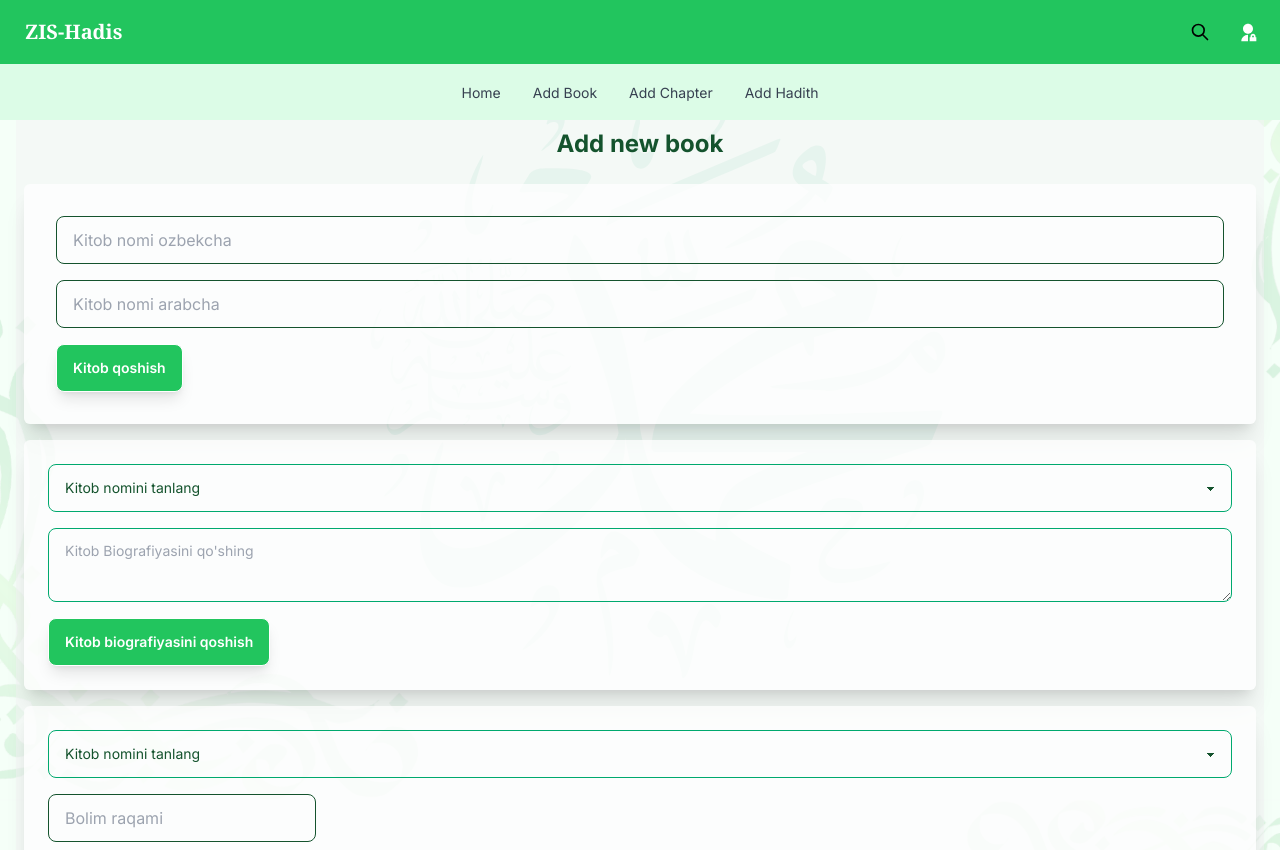
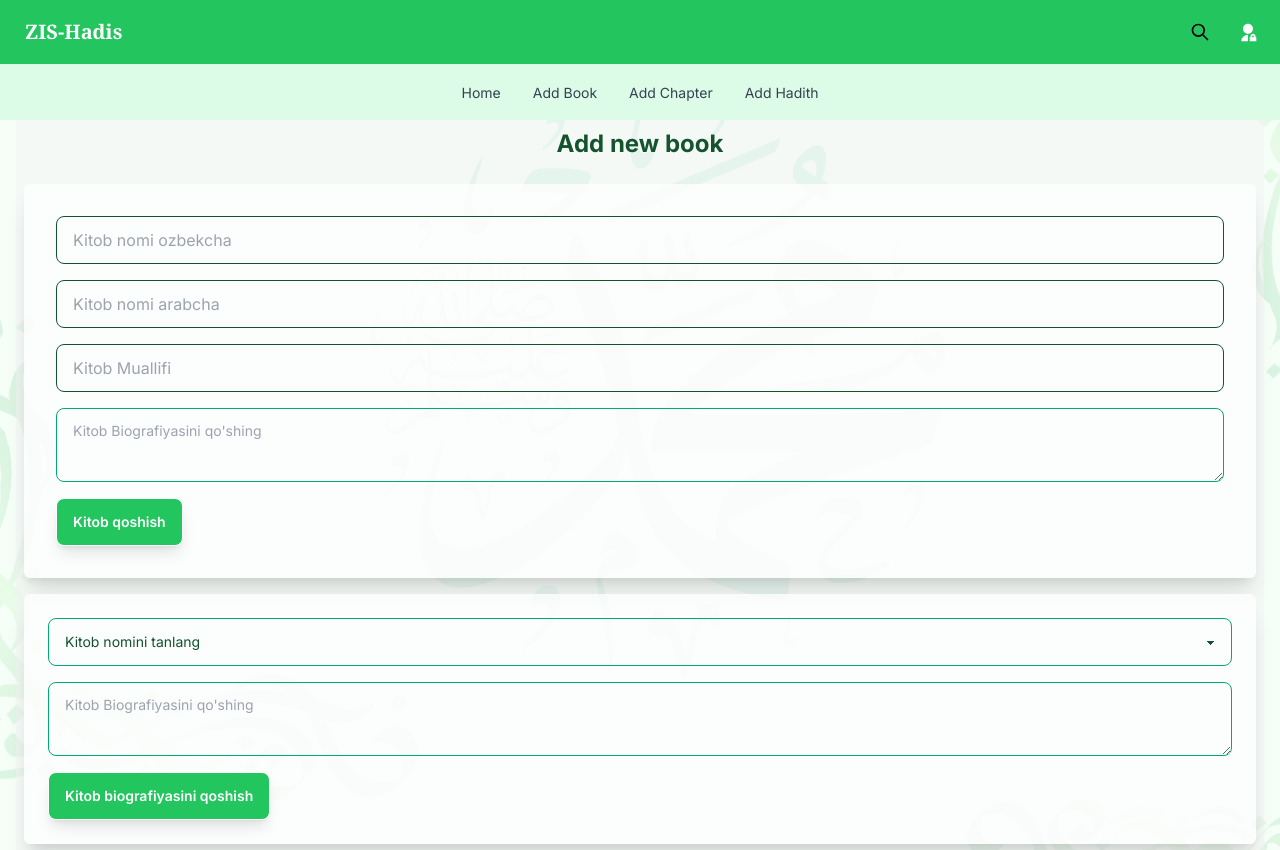
Before and after one commit to webdeveloper2794/zis-hadis, a Next.js app: page /admin/addbook in a window 1280 px wide. Shown: the top 850 px of the page. Built offline with nearby package versions, Linux system fonts and the light colour scheme.

Commit message:
add book worked

```diff
--- a/app/admin/addbook/page.jsx
+++ b/app/admin/addbook/page.jsx
@@ -1,25 +1,87 @@
+"use client"
+import { useEffect, useState } from "react";
+import axios from "axios";
 export default function Page() {
+
+  const [titleUz, setTitleUz] = useState("");
+  const [titleAr, setTitleAr] = useState("");
+  const [author, setAuthor] = useState("");
+  const [bio, setBio] = useState("");
+
+  const handleUzTitleChange = (e) => {
+    setTitleUz(e.target.value);
+    console.log(titleUz);
+  }
+  const handleArTitleChange = (e) => {
+    setTitleAr(e.target.value);
+  }
+  const handleAuthorChange = (e) => {
+    setAuthor(e.target.value);
+  }
+  const handleBioChange = (e) => {
+    setBio(e.target.value);
+  }
+  const handleAddBookSubmit = async (e) => {
+    e.preventDefault();
+    const newBook = {
+      title_uzb: titleUz,
+      title_arabic: titleAr,
+      author: author,
+      biography: bio
+    };
+    try {
+      const response = await axios.post('/api/books', newBook);
+      if (response.status === 201) {
+        // Clear the form fields after successful submission
+        setTitleUz("");
+        setTitleAr("");
+        setAuthor("");
+        setBio("");
+        alert('Kitob muvaffaqiyatli qo\'shildi!');
+      }
+    } catch (error) {
+      console.error('Kitobni qo\'shishda xatolik yuz berdi:', error);
+    }
+
+  }
   return (
     <main className="flex w-full  flex-col items-center pt-10 p-2">
       <h1 className="text-2xl text-green-900 font-bold mb-6">Add new book</h1>
-      <div className="flex flex-wrap justify-between w-full mb-4 border-solid  p-6 rounded-md shadow-xl  bg-white/75">
+      <form className="flex flex-wrap justify-between w-full mb-4 border-solid  p-6 rounded-md shadow-xl  bg-white/75" onSubmit={handleAddBookSubmit}>
         <input
           type="text"
           placeholder="Kitob nomi ozbekcha"
           className="input input-bordered input-accent w-full min-w-xs bg-transparent focus:border-2 focus:outline-none text-green-900 m-2"
+          value={titleUz}
+          onChange={handleUzTitleChange}
         />
         <input
           type="text"
           placeholder="Kitob nomi arabcha"
           className="input input-bordered input-accent w-full min-w-xs bg-transparent focus:border-2 focus:outline-none text-green-900 m-2"
+          value={titleAr}
+          onChange={handleArTitleChange}
         />
-        <button className="shadow-lg m-2 btn btn-outline btn-success bg-green-500" style={{color:"white"}}>Kitob qoshish</button>
-      </div>
+        <input
+          type="text"
+          placeholder="Kitob Muallifi"
+          className="input input-bordered input-accent w-full min-w-xs bg-transparent focus:border-2 focus:outline-none text-green-900 m-2"
+          value={author}
+          onChange={handleAuthorChange}
+        />
+        <textarea
+          className="textarea textarea-success bg-transparent focus:border-2 focus:outline-none text-green-900 w-full m-2"
+          placeholder="Kitob Biografiyasini qo'shing"
+          value={bio}
+          onChange={handleBioChange}
+        ></textarea>
+        <button className="shadow-lg m-2 btn btn-outline btn-success bg-green-500" style={{ color: "white" }} type="submit">Kitob qoshish</button>
+      </form>
 
 
       <div className="flex flex-wrap justify-between w-full  p-6 rounded-md shadow-xl mb-4 bg-white/75 gap-4">
-        <select className="select select-success w-full min-w-xs bg-transparent focus:border-2 focus:outline-none text-green-900 ">
-          <option disabled selected>
+        <select className="select select-success w-full min-w-xs bg-transparent focus:border-2 focus:outline-none text-green-900 " defaultValue="">
+          <option disabled value="">
             Kitob nomini tanlang
           </option>
           <option>One Piece</option>
@@ -34,14 +96,14 @@ export default function Page() {
           className="textarea textarea-success bg-transparent focus:border-2 focus:outline-none text-green-900 w-full"
           placeholder="Kitob Biografiyasini qo'shing"
         ></textarea>
-        <button className="btn btn-outline btn-success bg-green-500 shadow-lg" style={{color:"white"}}>
+        <button className="btn btn-outline btn-success bg-green-500 shadow-lg" style={{ color: "white" }}>
           Kitob biografiyasini qoshish
         </button>
       </div>
- {/* ===============================================Bo'limlarni qo'shish========================= */}
+      {/* ===============================================Bo'limlarni qo'shish========================= */}
       <div className="gap-2 flex flex-wrap justify-between w-full  p-6 rounded-md shadow-xl bg-white/75 mb-4">
-        <select className="select select-success w-full min-w-xs bg-transparent focus:border-2 focus:outline-none text-green-900 mb-2">
-          <option disabled selected>
+        <select className="select select-success w-full min-w-xs bg-transparent focus:border-2 focus:outline-none text-green-900 mb-2" defaultValue="">
+          <option disabled value="">
             Kitob nomini tanlang
           </option>
           <option>One Piece</option>
@@ -78,15 +140,15 @@ export default function Page() {
           className="input input-bordered input-accent  min-w-xs bg-transparent focus:border-2 focus:outline-none text-green-900 mb-2"
         />
 
-        <button className="shadow-lg btn btn-outline btn-success bg-green-500" style={{color:"white"}}>
+        <button className="shadow-lg btn btn-outline btn-success bg-green-500" style={{ color: "white" }}>
           Kitob Bolimlarini qoshish
         </button>
       </div>
 
       {/* ===============================================Bob va Hadislarni qo'shish========================= */}
       <div className="gap-2 flex flex-wrap justify-between w-full  p-6 rounded-md shadow-lg bg-white/75">
-        <select className="select select-success w-full min-w-xs bg-transparent focus:border-2 focus:outline-none text-green-900 mb-2">
-          <option disabled selected>
+        <select className="select select-success w-full min-w-xs bg-transparent focus:border-2 focus:outline-none text-green-900 mb-2" defaultValue="">
+          <option disabled value="">
             Kitob nomini tanlang
           </option>
           <option>One Piece</option>
@@ -97,8 +159,8 @@ export default function Page() {
           <option>Fullmetal Alchemist</option>
           <option>Jojos Bizarre Adventure</option>
         </select>
-        <select className="select select-success w-full min-w-xs bg-transparent focus:border-2 focus:outline-none text-green-900 mb-2">
-          <option disabled selected>
+        <select className="select select-success w-full min-w-xs bg-transparent focus:border-2 focus:outline-none text-green-900 mb-2" defaultValue="">
+          <option disabled value="">
             Bolim nomini tanlang
           </option>
           <option>One Piece</option>
@@ -134,15 +196,15 @@ export default function Page() {
           placeholder="Kimdan rivoyat qilingan"
           className="input input-bordered input-accent w-full min-w-xs bg-transparent focus:border-2 focus:outline-none text-green-900 mb-2"
         />
-         <textarea
+        <textarea
           className="w-full textarea textarea-success bg-transparent focus:border-2 focus:outline-none text-green-900 mb-2"
           placeholder="Ozbekcha Hadis matni"
         ></textarea>
-         <textarea
+        <textarea
           className="w-full textarea textarea-success bg-transparent focus:border-2 focus:outline-none text-green-900 mb-2"
           placeholder="Kirilcha Hadis matni"
         ></textarea>
-         <textarea
+        <textarea
           className="w-full textarea textarea-success bg-transparent focus:border-2 focus:outline-none text-green-900 mb-2"
           placeholder="Arabcha Hadis matni"
         ></textarea>
@@ -156,7 +218,7 @@ export default function Page() {
           placeholder="Hadis raqami"
           className="input input-bordered input-accent  min-w-xs bg-transparent focus:border-2 focus:outline-none text-green-900 mb-2"
         />
-        <button className="shadow-lg btn btn-outline btn-success bg-green-500" style={{color:"white"}}>
+        <button className="shadow-lg btn btn-outline btn-success bg-green-500" style={{ color: "white" }}>
           Bobga tegishli hadislarni qoshish
         </button>
       </div>
--- /dev/null
+++ b/app/api/books/route.js
@@ -0,0 +1,29 @@
+import connectMongoDB from "@/libs/mongodb";
+import Book from "@/models/books";
+import { NextResponse } from "next/server";
+
+export async function POST(request) {
+    const { title_arabic, title_uzb, author, biography } = await request.json();
+    await connectMongoDB();
+    await Book.create({ title_arabic, title_uzb, author, biography });
+    return NextResponse.json({message: "Book added"}, { status: 201});
+}
+export async function GET(request) {
+    await connectMongoDB();
+    const books = await Book.find();
+    return NextResponse.json({books});
+}
+
+export async function DELETE(request) {
+    const { id } = await request.json();
+    await connectMongoDB();
+    await Book.findByIdAndDelete(id);
+    return NextResponse.json({ message: "Book deleted" }, { status: 200 });
+}
+
+export async function PUT(request) {
+    const { id, title_arabic, title_uzb, author, biography } = await request.json();
+    await connectMongoDB();
+    const book = await Book.findByIdAndUpdate(id, { title_arabic, title_uzb, author, biography }, { new: true });
+    return NextResponse.json({ message: "Book updated", book }, { status: 200 });
+}
--- a/libs/mongodb.js
+++ b/libs/mongodb.js
@@ -1,8 +1,8 @@
 import mongoose from "mongoose";
 
-const connectMongoDB = () =>{
+const connectMongoDB = async () =>{
   try {
-    mongoose.connect(process.env.MONGO_URI);
+    await mongoose.connect(process.env.MONGO_URI);
     console.log("MongoDB connected");
   } catch (error) {
     console.log(error);
--- a/models/books.js
+++ b/models/books.js
@@ -1,20 +1,26 @@
 import mongoose, { Schema } from "mongoose";
 
 const BookSchema = new Schema({
-  arabic_name: {
+  title_arabic: {
     type: String,
     required: true
   },
-  uzbek_name: {
+  title_uzb: {
+    type: String,
+    required: true
+  },
+  author: {
     type: String,
     required: true
   },
   biography: {
     type: String,
-    required: true
+    required: false
   }
+}, {
+  timestamps: true
 });
 
-const Book = mongoose.model.Book || mongoose.model("Book", BookSchema);
+const Book = mongoose.models.Book || mongoose.model("Book", BookSchema);
 
 export default Book;
--- a/package.json
+++ b/package.json
@@ -10,6 +10,7 @@
   },
   "dependencies": {
     "@headlessui/react": "^2.1.2",
+    "axios": "^1.7.2",
     "mongoose": "^8.4.4",
     "next": "14.2.4",
     "react": "^18",
```
Also changed, not shown: components/Books/books.jsx (+28 -6 lines), 2 other files (tests, documents, lock files or other folders).
